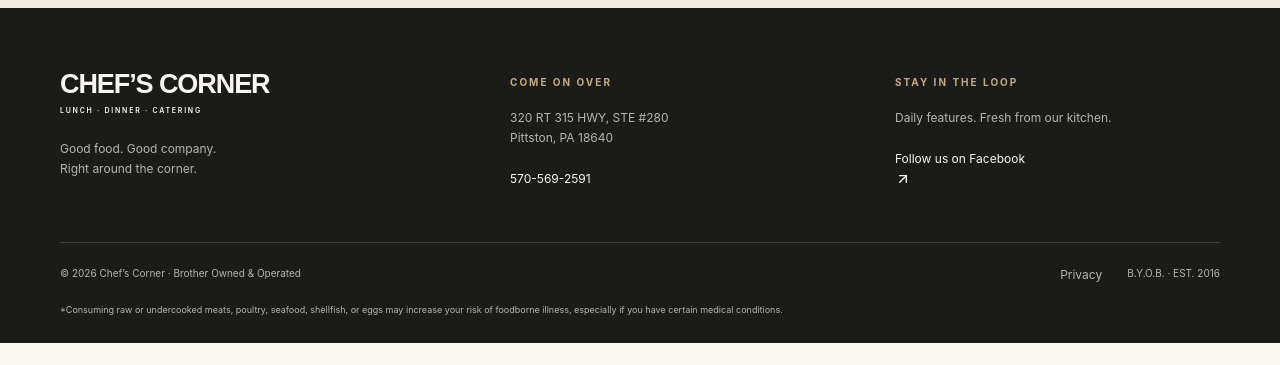
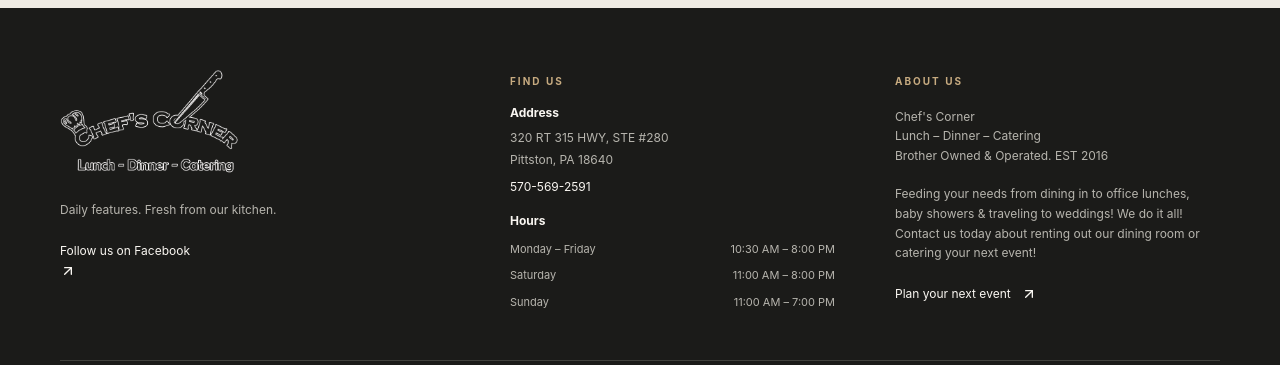
Before and after one commit to almamuncode/chefscorner280, a Next.js app: page /catering in a window 1280 px wide. Shown: the part 2406-2771 px from the top of the page. Before the commit the page ends 2749 px from the top, so only its background shows below. Built offline with nearby package versions, Linux system fonts and the light colour scheme; no server answers; a web font is replaced by a local one.

Commit message:
feat: apply the official logo and complete Find Us and About Us footer

```diff
--- a/src/app/globals.css
+++ b/src/app/globals.css
@@ -2345,3 +2345,86 @@ button:disabled {
     color: #444;
   }
 }
+.brand-logo {
+  display: inline-flex;
+  flex-shrink: 0;
+  align-items: center;
+  line-height: 0;
+}
+.header .brand-logo img {
+  width: 132px;
+  height: auto;
+  mix-blend-mode: multiply;
+}
+.footer .brand-logo img {
+  width: 180px;
+  height: auto;
+  filter: invert(1);
+  mix-blend-mode: screen;
+}
+@media (max-width: 760px) {
+  .header .brand-logo img {
+    width: 110px;
+  }
+}
+.footer h2.eyebrow {
+  font-family: var(--font-body), sans-serif;
+  font-size: 10px;
+  font-weight: 700;
+  line-height: 1.5;
+}
+.footer-label {
+  font-size: 12px;
+  font-weight: 700;
+  margin: 18px 0 8px;
+}
+.footer address {
+  font-style: normal;
+  font-size: 12px;
+  line-height: 1.8;
+  color: #b7b5ae;
+}
+.footer address a {
+  display: inline-block;
+  margin-top: 5px;
+  color: var(--cream);
+}
+.footer-hours {
+  margin: 0;
+  font-size: 11px;
+  color: #b7b5ae;
+}
+.footer-hours > div {
+  display: flex;
+  justify-content: space-between;
+  gap: 10px;
+  padding: 4px 0;
+  flex-wrap: wrap;
+}
+.footer-hours dd {
+  margin: 0;
+  white-space: nowrap;
+}
+.footer-catering-link {
+  display: inline-flex;
+  gap: 10px;
+  align-items: center;
+}
+@media (max-width: 1000px) and (min-width: 761px) {
+  .footer-top {
+    gap: 30px;
+    grid-template-columns: 0.8fr 1.1fr 1.1fr;
+  }
+  .footer-hours > div {
+    display: block;
+  }
+}
+@media (max-width: 760px) {
+  .footer address,
+  .footer-hours {
+    font-size: 13px;
+  }
+  .footer-label {
+    font-size: 13px;
+  }
+}
--- a/src/components/footer.tsx
+++ b/src/components/footer.tsx
@@ -1,4 +1,5 @@
 import Link from "next/link";
+import Image from "next/image";
 import { ArrowUpRight } from "lucide-react";
 import { site } from "@/data/site";
 export function Footer() {
@@ -7,35 +8,61 @@ export function Footer() {
       <div className="container">
         <div className="footer-top">
           <div>
-            <Link className="wordmark" href="/">
-              CHEF’S CORNER<span>LUNCH · DINNER · CATERING</span>
+            <Link className="brand-logo" href="/">
+              <Image
+                src="/brand/logo.png"
+                alt="Chef’s Corner — Lunch – Dinner – Catering"
+                width={206}
+                height={120}
+              />
             </Link>
-            <p>
-              Good food. Good company.
-              <br />
-              Right around the corner.
-            </p>
-          </div>
-          <div>
-            <span className="eyebrow">COME ON OVER</span>
-            <p>
-              {site.address}
-              <br />
-              {site.city}
-            </p>
-            <a href={site.tel}>{site.phone}</a>
-          </div>
-          <div>
-            <span className="eyebrow">STAY IN THE LOOP</span>
             <p>Daily features. Fresh from our kitchen.</p>
             <a href={site.facebook} target="_blank" rel="noreferrer">
               Follow us on Facebook <ArrowUpRight size={16} />
             </a>
           </div>
+          <section aria-labelledby="footer-find-us">
+            <h2 id="footer-find-us" className="eyebrow">
+              Find Us
+            </h2>
+            <h3 className="footer-label">Address</h3>
+            <address>
+              {site.address}
+              <br />
+              {site.city}
+              <br />
+              <a href={site.tel}>{site.phone}</a>
+            </address>
+            <h3 className="footer-label">Hours</h3>
+            <dl className="footer-hours">
+              {site.hours.map((hours) => (
+                <div key={hours.days}>
+                  <dt>{hours.days}</dt>
+                  <dd>{hours.label}</dd>
+                </div>
+              ))}
+            </dl>
+          </section>
+          <section aria-labelledby="footer-about-us">
+            <h2 id="footer-about-us" className="eyebrow">
+              About Us
+            </h2>
+            <p>
+              {site.name}
+              <br />
+              {site.tagline}
+              <br />
+              Brother Owned &amp; Operated. EST 2016
+            </p>
+            <p>{site.aboutText}</p>
+            <Link className="footer-catering-link" href="/catering">
+              Plan your next event <ArrowUpRight size={16} />
+            </Link>
+          </section>
         </div>
         <div className="footer-bottom">
           <span>
-            © {new Date().getFullYear()} Chef’s Corner · Brother Owned &amp;
+            © {new Date().getFullYear()} Chef’s Corner · Brother Owned &
             Operated
           </span>
           <div>
--- a/src/components/header.tsx
+++ b/src/components/header.tsx
@@ -1,5 +1,6 @@
 "use client";
 import Link from "next/link";
+import Image from "next/image";
 import { usePathname } from "next/navigation";
 import { useState } from "react";
 import { ArrowUpRight, Menu, X, Phone, MapPin, Utensils } from "lucide-react";
@@ -25,8 +26,14 @@ export function Header() {
       </div>
       <header className="header">
         <div className="container header-inner">
-          <Link className="wordmark" href="/" aria-label="Chef’s Corner home">
-            CHEF’S CORNER<span>LUNCH · DINNER · CATERING</span>
+          <Link className="brand-logo" href="/" aria-label="Chef’s Corner home">
+            <Image
+              src="/brand/logo.png"
+              alt="Chef’s Corner — Lunch – Dinner – Catering"
+              width={206}
+              height={120}
+              priority
+            />
           </Link>
           <nav aria-label="Main navigation" className="desktop-nav">
             {links.map((l) => (
--- a/src/data/site.ts
+++ b/src/data/site.ts
@@ -1,6 +1,8 @@
 export const site = {
   name: "Chef's Corner",
   tagline: "Lunch – Dinner – Catering",
+  aboutText:
+    "Feeding your needs from dining in to office lunches, baby showers & traveling to weddings! We do it all! Contact us today about renting out our dining room or catering your next event!",
   phone: "570-569-2591",
   tel: "tel:+15705692591",
   email: "chefscorneronmain@gmail.com",
```
